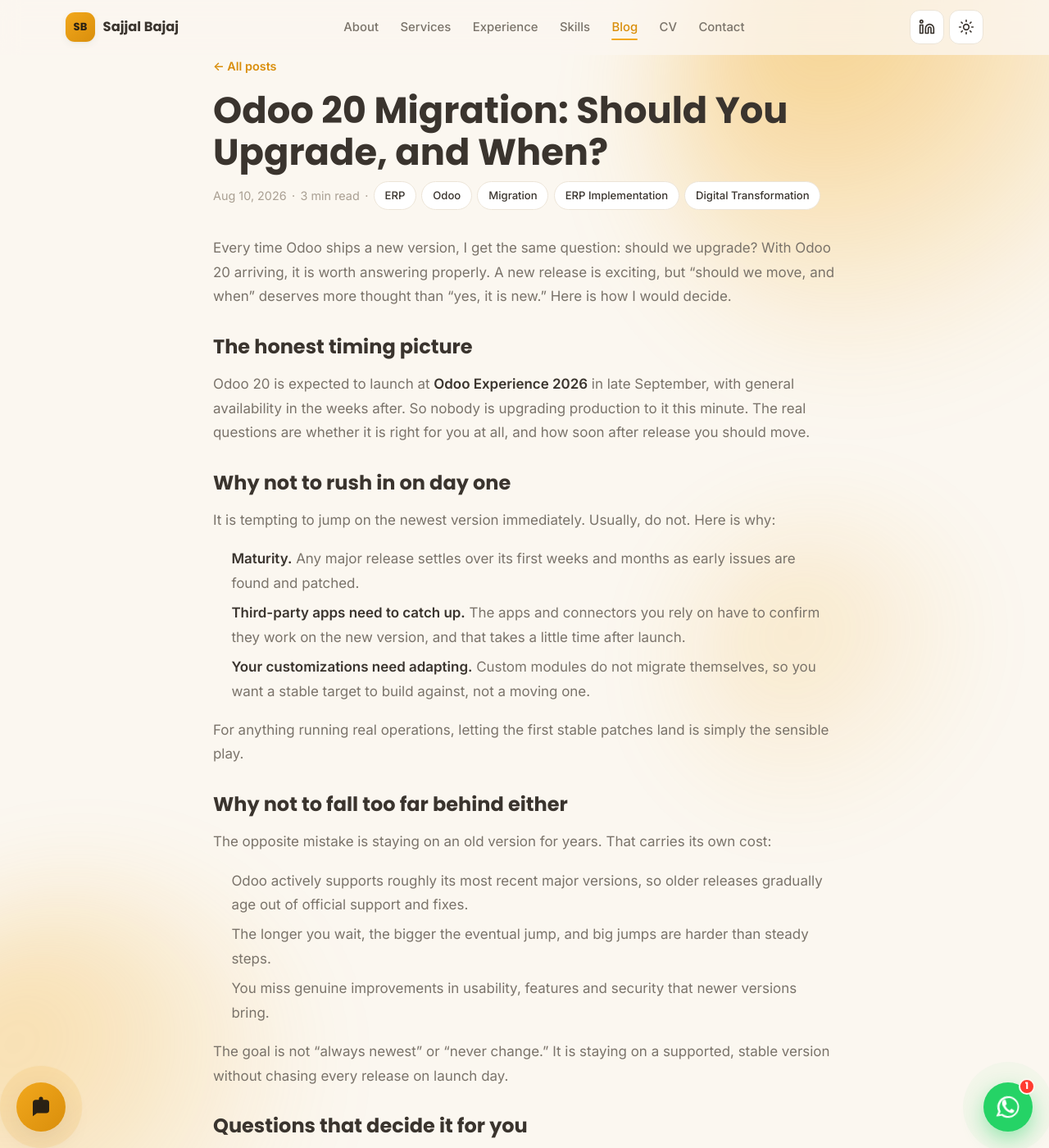
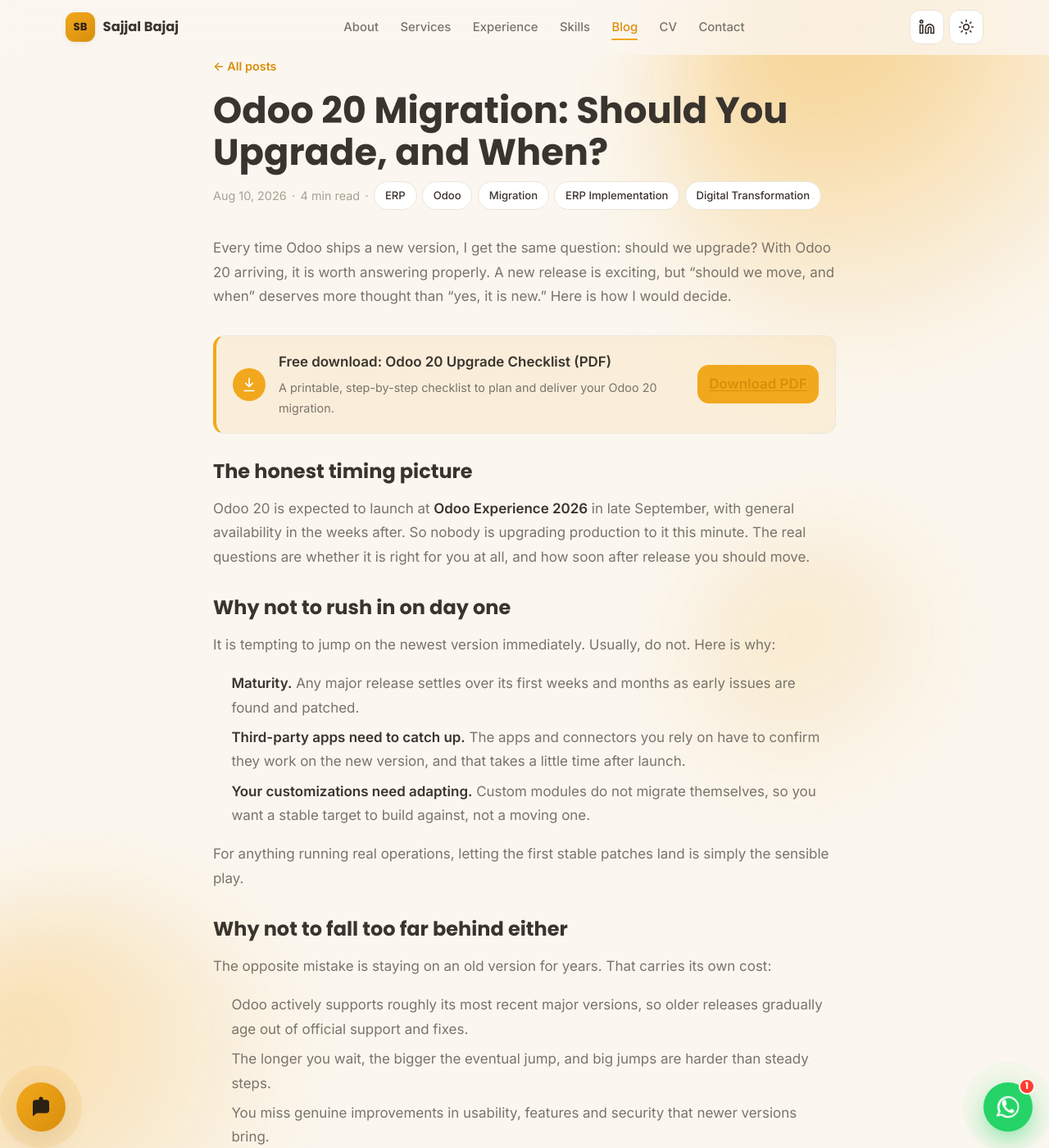
Before and after one commit to sajjalbajaj/sajjalbajaj.github.io, a Jekyll site: the page built from _posts/2026-08-10-odoo-20-migration-should-you-upgrade-and-when.md, in a window 1280 px wide and 1400 px high. Shown: the whole window at 82% size. Built offline with Jekyll 4.4.1, drawn with Linux system fonts in a browser that asks for light colours.

Commit message:
feat: add Odoo 20 Upgrade Checklist PDF lead magnet with download callouts
Co-Authored-By: Claude Opus 4.8 <noreply@anthropic.com>

```diff
--- a/_posts/2026-08-10-odoo-20-migration-should-you-upgrade-and-when.md
+++ b/_posts/2026-08-10-odoo-20-migration-should-you-upgrade-and-when.md
@@ -9,6 +9,15 @@ description: "A new Odoo version is exciting, but should you upgrade to Odoo 20,
 Every time Odoo ships a new version, I get the same question: should we upgrade? With Odoo 20
 arriving, it is worth answering properly. A new release is exciting, but "should we move, and when"
 deserves more thought than "yes, it is new." Here is how I would decide.
+
+<div class="post-download">
+  <span class="post-download__icon" aria-hidden="true"><svg viewBox="0 0 24 24" fill="none" stroke="currentColor" stroke-width="2" stroke-linecap="round" stroke-linejoin="round"><path d="M12 3v12"/><path d="m7 10 5 5 5-5"/><path d="M5 21h14"/></svg></span>
+  <div class="post-download__body">
+    <p class="post-download__title">Free download: Odoo 20 Upgrade Checklist (PDF)</p>
+    <p class="post-download__text">A printable, step-by-step checklist to plan and deliver your Odoo 20 migration.</p>
+  </div>
+  <a class="post-download__btn" href="/assets/downloads/Odoo-20-Upgrade-Checklist.pdf" download>Download PDF</a>
+</div>
 
 ## The honest timing picture
 
--- a/styles.css
+++ b/styles.css
@@ -791,3 +791,44 @@ a.chip:hover { transform: translateY(-2px); border-color: var(--accent); box-sha
   .section { padding: .6rem 0; break-inside: avoid; }
   a { color: #000; text-decoration: none; }
 }
+
+/* Blog post download callout (content upgrade / lead magnet) */
+.post-download {
+  display: flex;
+  align-items: center;
+  gap: 1rem;
+  margin: 2rem 0;
+  padding: 1.1rem 1.25rem;
+  background: var(--surface-tint);
+  border: 1px solid var(--hairline);
+  border-left: 4px solid var(--accent);
+  border-radius: var(--radius-sm);
+}
+.post-download__icon {
+  flex: 0 0 auto;
+  width: 40px; height: 40px;
+  display: grid; place-items: center;
+  border-radius: 50%;
+  background: var(--accent);
+  color: #fff;
+}
+.post-download__icon svg { width: 20px; height: 20px; }
+.post-download__body { flex: 1 1 auto; }
+.post-download__title { font-weight: 700; color: var(--text); margin: 0 0 .15rem; }
+.post-download__text { color: var(--muted); font-size: .9rem; margin: 0; }
+.post-download__btn {
+  flex: 0 0 auto;
+  display: inline-block;
+  padding: .55rem .9rem;
+  background: var(--accent);
+  color: #fff;
+  border-radius: var(--radius-sm);
+  font-weight: 600;
+  text-decoration: none;
+  white-space: nowrap;
+}
+.post-download__btn:hover { background: var(--accent-strong); }
+@media (max-width: 560px) {
+  .post-download { flex-direction: column; align-items: flex-start; }
+}
+@media print { .post-download { display: none; } }
```
Also changed, not shown: _posts/2026-08-10-upgrading-to-odoo-20-migration-guide.md (+9 -0 lines), assets/downloads/odoo-20-upgrade-checklist.html (added, +151 -0 lines), 1 other file.
